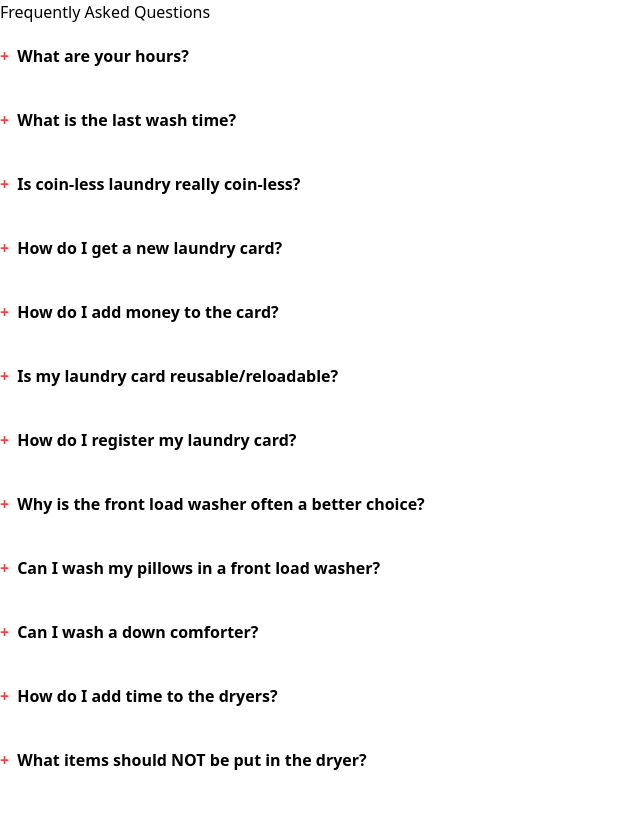
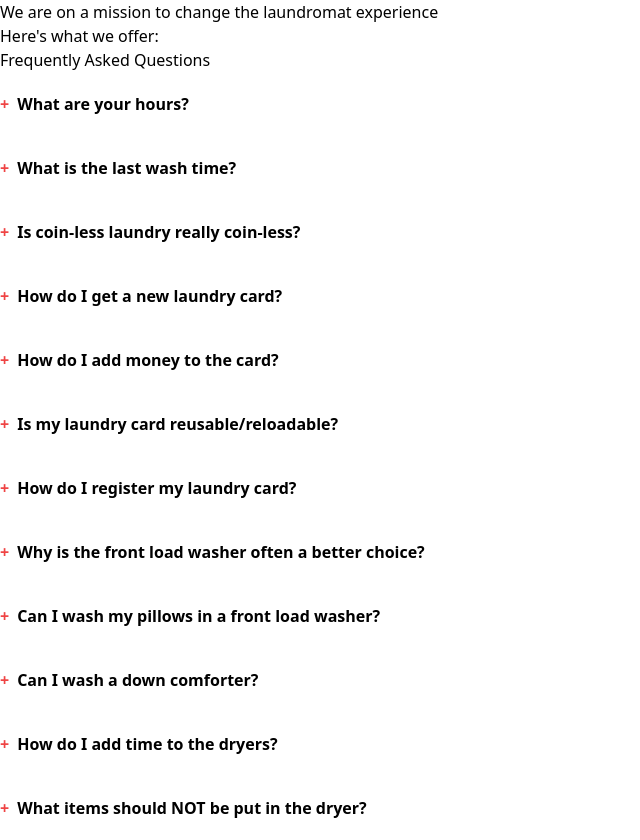
Before and after one commit to rusty-reebs/laundry-page, a React (Create React App) app: page / in a window 1280 px wide. Shown: the whole page, without its empty margins (0-640 px from the left). Before the commit the page ends 800 px from the top, so only its background shows below. Built offline with nearby package versions, Linux system fonts and the light colour scheme.

Commit message:
Add text blurb

```diff
--- a/src/components/Amenities.js
+++ b/src/components/Amenities.js
@@ -3,7 +3,12 @@
 import React from "react";
 
 const Amenities = () => {
-  return <div></div>;
+  return (
+    <div>
+      <h1>We are on a mission to change the laundromat experience</h1>
+      <p>Here's what we offer:</p>
+    </div>
+  );
 };
 
 export default Amenities;
```
